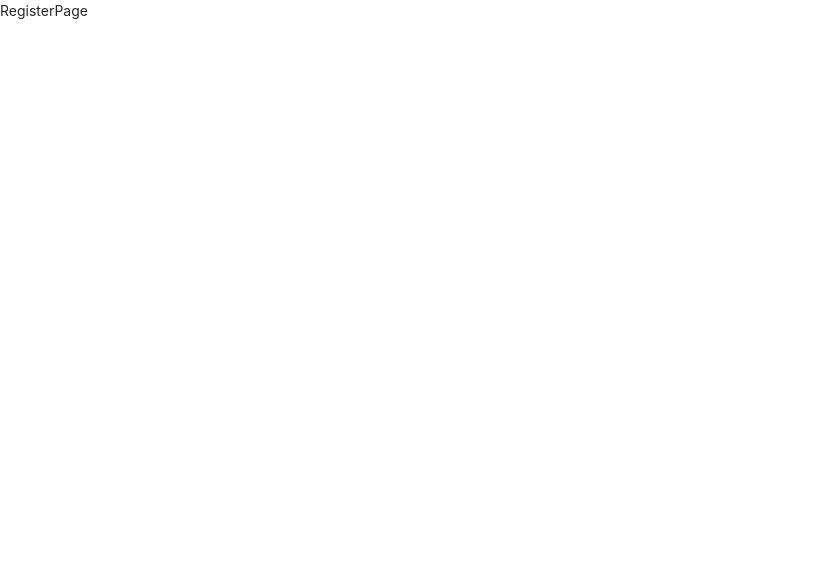
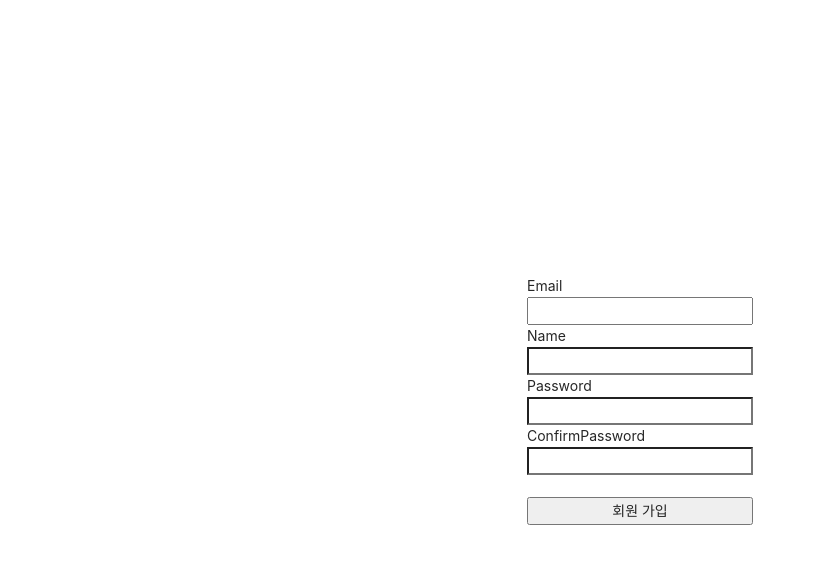
Before and after one commit to yerinko/js-react-yerinko, a React (Create React App) app in the folder client/: page /register in a window 1280 px wide. Shown: the top 564 px of the page, without its empty margins (0-815 px from the left). Built offline with nearby package versions, Linux system fonts and the light colour scheme.

Commit message:
회원 가입 페이지

```diff
--- a/client/src/_actions/User_action.js
+++ b/client/src/_actions/User_action.js
@@ -1,6 +1,7 @@
 import axios from 'axios';
 import {
-    LOGIN_USER
+    LOGIN_USER,
+    REGISTER_USER
 } from './types';
 
 export function loginUser(dataToSubmit){
@@ -8,7 +9,17 @@
     const request = axios.post('/api/users/login', dataToSubmit)
         .then(response => response.data );
     return {
-        type: "LOGIN_USER",
+        type: LOGIN_USER,
         payload: request
     }
 }
+
+export function registerUser(dataToSubmit){
+
+    const request = axios.post('/api/users/register', dataToSubmit)
+        .then(response => response.data );
+    return {
+        type: REGISTER_USER,
+        payload: request
+    }
+}
--- a/client/src/_actions/types.js
+++ b/client/src/_actions/types.js
@@ -1 +1,2 @@
 export const LOGIN_USER = "login_user";
+export const REGISTER_USER = "register_user"
--- a/client/src/_resucers/user_reducer.js
+++ b/client/src/_resucers/user_reducer.js
@@ -1,5 +1,5 @@
 import {
-    LOGIN_USER
+    LOGIN_USER, REGISTER_USER
 } from "../_actions/types";
 
 export default function (state={}, action) {
@@ -7,9 +7,10 @@
         case LOGIN_USER:
                 return { ...state, loginSuccess: action.payload}; // 위에 state를 똑같이 가져오는 것
                  break;
-
+        case REGISTER_USER:
+            return { ...state, register: action.payload}; // 위에 state를 똑같이 가져오는 것
+            break;
         default:
             return state;
     }
-
 }
--- a/client/src/components/views/RegisterPage/RegisterPage.js
+++ b/client/src/components/views/RegisterPage/RegisterPage.js
@@ -1,9 +1,83 @@
-import React from 'react'
+import React, {useState} from 'react'
+import {useDispatch} from "react-redux";
+import { registerUser } from '../../../_actions/User_action';
 
-function RegisterPage() {
+function RegisterPage(props) {
+    const dispatch = useDispatch();
+
+    const [Email, setEmail] = useState("");
+    const [Password, setPassword] = useState("");
+    const [Name, setName] = useState("");
+    const [ConfirmPassword, setConfirmPassword] = useState("");
+
+    const onEmailHandler = (event) => {
+
+        setEmail(event.currentTarget.value);
+    };
+    const onNameHandler = (event) => {
+
+        setName(event.currentTarget.value);
+    };
+    const onPasswordHandler = (event) => {
+
+        setPassword(event.currentTarget.value);
+    };
+    const onConfirmPasswordHandler = (event) => {
+
+        setConfirmPassword(event.currentTarget.value);
+    };
+
+    const onSubmitHandler = (event) => {
+        event.preventDefault(); //refresh 막기
+
+        if (Password != ConfirmPassword ) {
+            return alert('비밀번호와 비밀번호 확인은 같아야 합니다.')
+        }
+
+        let body = {
+            email: Email,
+            name: Name,
+            password: Password
+        };
+        dispatch(registerUser(body))
+            .then(response => {
+               if(response.payload.success) {
+                   props.history.push("/login")
+                } else {
+                   alert("실패")
+               }
+            })
+
+
+
+    };
+
     return (
-        <div>
-            RegisterPage
+        <div style={{
+            display:'flex', justifyContent: 'center', alignItems:'center',
+            width: '100%', height:'100vh'
+        }}>
+            <form style={{ display: 'flex', flexDirection:'column'}}
+                  onSubmit={onSubmitHandler}
+            >
+                <label>Email</label>
+                <input type="email" value={Email} onChange={onEmailHandler} />
+
+                <label>Name</label>
+                <input type="text" value={Name} onChange={onNameHandler} />
+
+                <label>Password</label>
+                <input type="password" value={Password} onChange={onPasswordHandler} />
+
+                <label>ConfirmPassword</label>
+                <input type="password" value={ConfirmPassword} onChange={onConfirmPasswordHandler} />
+
+
+                <br/>
+                <button type="subbmit">
+                    회원 가입
+                </button>
+            </form>
         </div>
     )
 }
```
Also changed, not shown: 1 other file (tests, documents, lock files or other folders).
